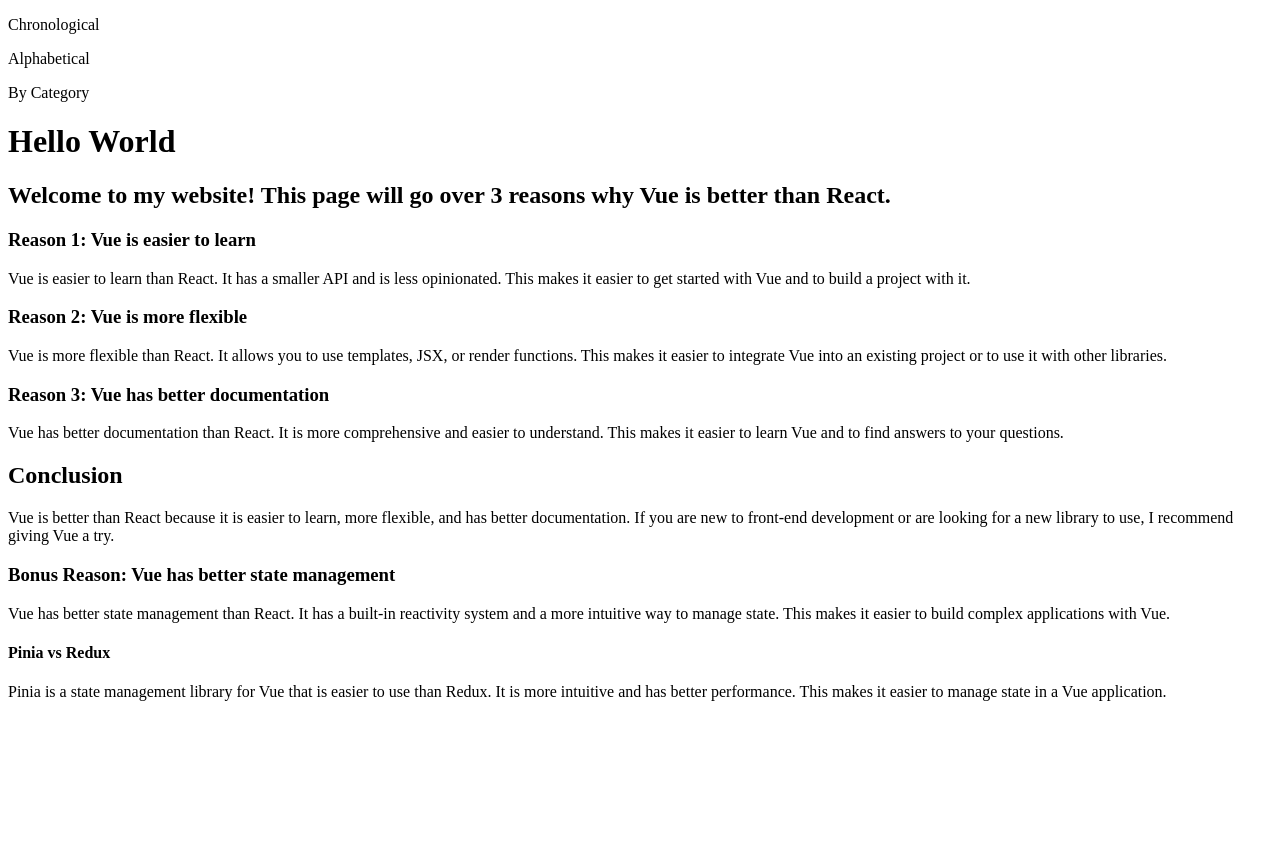
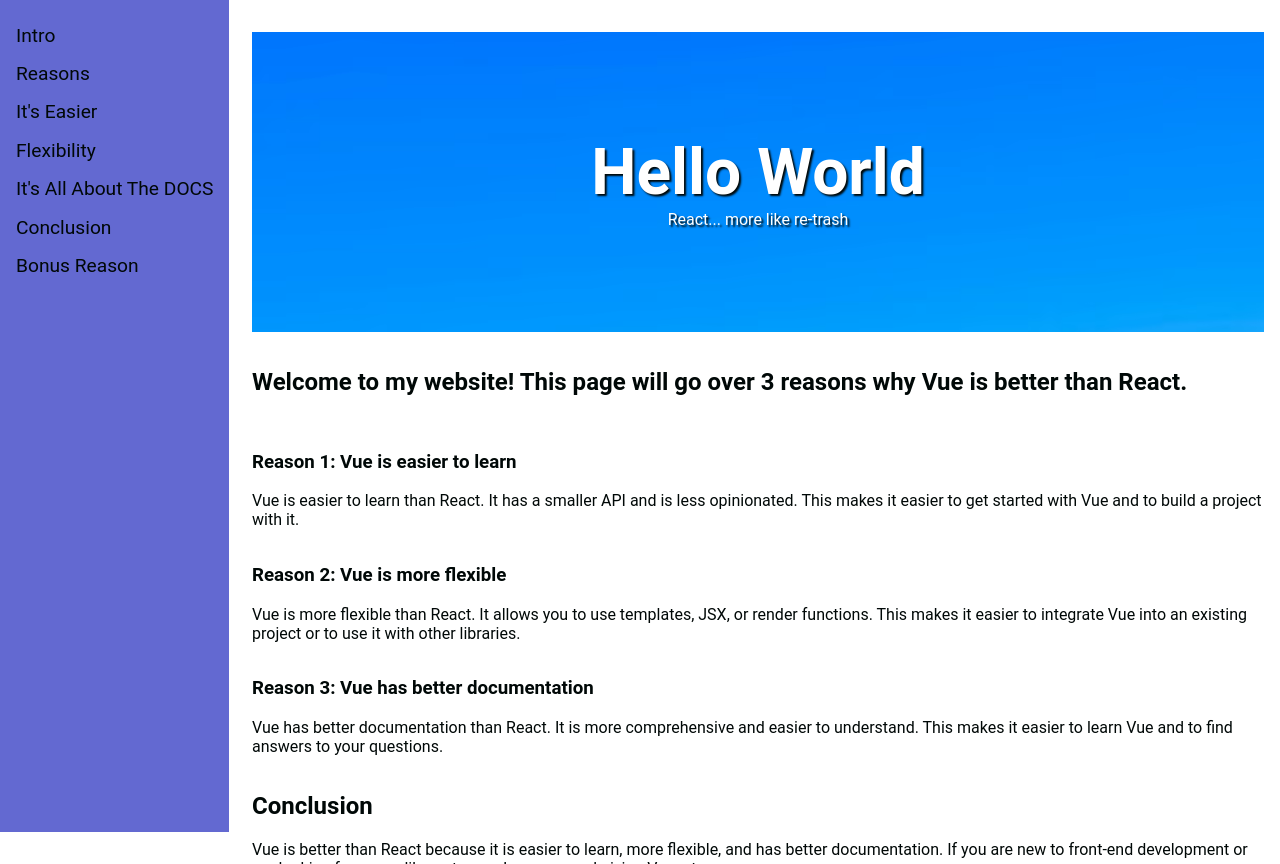
Before and after one commit to terryluciano/Hello-World, a plain HTML site: page views/index.html in a window 1280 px wide. Before the commit the page ends 800 px from the top, so only its background shows below. Drawn offline with Linux system fonts and the light colour scheme.

Commit message:
Adding some styling and format layout of page

```diff
--- a/styles/index.css
+++ b/styles/index.css
@@ -0,0 +1,108 @@
+:root {
+	--white: #fff;
+	--blue: #6369d1;
+	--black: #000807;
+	--accent-brown: #816c61;
+}
+
+html {
+	margin: 0;
+	color: var(--black);
+	line-height: normal;
+	letter-spacing: normal;
+}
+
+body {
+	font-family: 'Roboto', sans-serif;
+	margin: 0;
+	padding: 0;
+	background-color: var(--white);
+	display: flex;
+	flex-direction: row;
+	justify-content: start;
+	align-items: start;
+	height: 100vh;
+	width: 100vw;
+}
+
+nav {
+	display: flex;
+	position: fixed;
+	flex-direction: column;
+	justify-content: start;
+	align-items: center;
+	background-color: var(--blue);
+	height: 100%;
+	gap: 0;
+	padding: 1em;
+	scroll-behavior: smooth;
+}
+
+nav a {
+	width: 100%;
+	height: 2em;
+	text-decoration: none;
+	font-size: 1.2em;
+	text-align: center;
+	margin: 0;
+	display: flex;
+	justify-content: left;
+	align-items: center;
+	transition: all 0.25s ease;
+	white-space: nowrap;
+	text-decoration: none;
+	color: var(--black);
+}
+
+nav a:hover {
+	cursor: pointer;
+	color: var(--white);
+}
+
+main {
+	overflow: clip;
+	margin-left: auto;
+	scroll-behavior: smooth;
+	display: flex;
+	flex-direction: column;
+	justify-content: start;
+	align-items: start;
+	width: calc(100% - 236px - 32px);
+	height: 100%;
+	gap: 1em;
+	padding: 2em 1em;
+}
+
+header {
+	display: flex;
+	flex-direction: row;
+	justify-content: center;
+	align-items: center;
+	width: 100%;
+	height: auto;
+}
+
+header div {
+	display: flex;
+	flex-direction: column;
+	justify-content: center;
+	align-items: center;
+	width: 100%;
+	height: 300px;
+	background-image: url('../assets/headerBG.avif');
+	background-size: cover;
+	background-repeat: no-repeat;
+	background-position: top;
+	color: var(--white);
+	text-shadow: 2px 2px 2px var(--black);
+}
+
+h1 {
+	margin: 0;
+	font-size: 4em;
+}
+
+p {
+	margin: 0;
+	font-size: 1em;
+}
--- a/views/index.html
+++ b/views/index.html
@@ -2,23 +2,33 @@
 
 <html lang="en">
 	<head>
+		<link rel="stylesheet" href="../styles/index.css" />
 		<meta charset="UTF-8" />
 		<meta name="viewport" content="width=device-width, initial-scale=1.0" />
 		<title>Hello World</title>
 	</head>
 	<body>
 		<nav>
-			<p>Chronological</p>
-			<p>Alphabetical</p>
-			<p>By Category</p>
+			<a href="#intro">Intro</a>
+			<a href="#reasons">Reasons</a>
+			<a href="#easy">It's Easier</a>
+			<a href="#flex">Flexibility</a>
+			<a href="#docs">It's All About The DOCS</a>
+			<a href="#outro">Conclusion</a>
+			<a href="#bonus">Bonus Reason</a>
 		</nav>
 		<main>
-			<h1>Hello World</h1>
-			<h2>
+			<header id="intro">
+				<div>
+					<h1>Hello World</h1>
+					<p>React... more like re-trash</p>
+				</div>
+			</header>
+			<h2 id="reasons">
 				Welcome to my website! This page will go over 3 reasons why Vue
 				is better than React.
 			</h2>
-			<section class="reason">
+			<section id="easy" class="reason">
 				<h3>Reason 1: Vue is easier to learn</h3>
 				<p>
 					Vue is easier to learn than React. It has a smaller API and
@@ -26,7 +36,7 @@
 					with Vue and to build a project with it.
 				</p>
 			</section>
-			<section class="reason">
+			<section id="flex" class="reason">
 				<h3>Reason 2: Vue is more flexible</h3>
 				<p>
 					Vue is more flexible than React. It allows you to use
@@ -35,7 +45,7 @@
 					other libraries.
 				</p>
 			</section>
-			<section class="reason">
+			<section id="docs" class="reason">
 				<h3>Reason 3: Vue has better documentation</h3>
 				<p>
 					Vue has better documentation than React. It is more
@@ -43,7 +53,7 @@
 					to learn Vue and to find answers to your questions.
 				</p>
 			</section>
-			<section>
+			<section id="outro">
 				<h2>Conclusion</h2>
 				<p>
 					Vue is better than React because it is easier to learn, more
@@ -52,7 +62,7 @@
 					use, I recommend giving Vue a try.
 				</p>
 			</section>
-			<section class="reason">
+			<section id="bonus" class="reason">
 				<h3>Bonus Reason: Vue has better state management</h3>
 				<p>
 					Vue has better state management than React. It has a
```
Also changed, not shown: assets/headerBG.avif (added), 1 other file.
